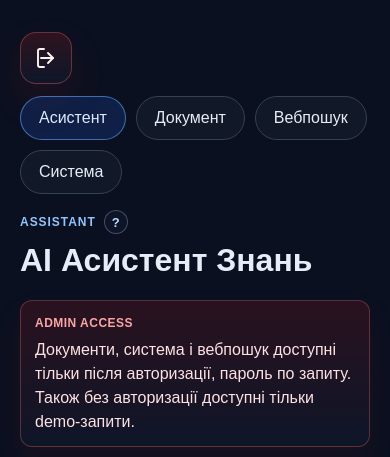
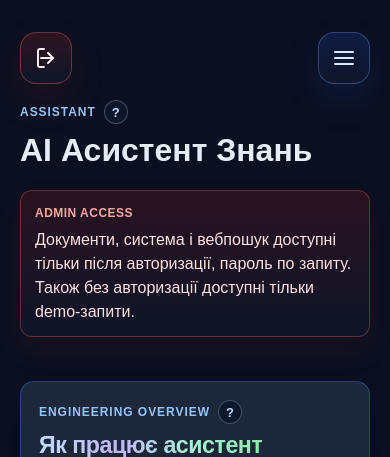
Before and after one commit to drhtka/AI-Knowledge-Assistant, a FastAPI app: page / in a window 390 px wide; the page is wider, and only the part inside the window is pictured. Shown: the top 457 px of that part. Run offline with FastAPI, Linux system fonts and the light colour scheme.

Commit message:
add mobile hamburger navigation in header

```diff
--- a/static/css/components/navigation.css
+++ b/static/css/components/navigation.css
@@ -4,6 +4,53 @@
     flex-wrap: wrap;
     justify-content: flex-end;
     align-self: flex-start;
+}
+
+.page-nav-toggle {
+    display: none;
+    width: 52px;
+    min-width: 52px;
+    height: 52px;
+    padding: 0;
+    align-items: center;
+    justify-content: center;
+    gap: 4px;
+    flex-direction: column;
+    border: 1px solid rgba(96, 165, 250, 0.34);
+    border-radius: 16px;
+    background: linear-gradient(180deg, rgba(30, 64, 175, 0.24), rgba(15, 23, 42, 0.94));
+    box-shadow: 0 16px 34px rgba(30, 64, 175, 0.18);
+    color: #dbeafe;
+    cursor: pointer;
+    transition: transform 0.18s ease, box-shadow 0.18s ease, border-color 0.18s ease;
+}
+
+.page-nav-toggle:hover,
+.page-nav-toggle:focus-visible {
+    transform: translateY(-1px);
+    border-color: rgba(96, 165, 250, 0.55);
+    box-shadow: 0 18px 38px rgba(30, 64, 175, 0.24);
+    outline: none;
+}
+
+.page-nav-toggle-line {
+    width: 20px;
+    height: 2px;
+    border-radius: 999px;
+    background: currentColor;
+    transition: transform 0.18s ease, opacity 0.18s ease;
+}
+
+.page-nav-toggle.is-open .page-nav-toggle-line:nth-child(1) {
+    transform: translateY(6px) rotate(45deg);
+}
+
+.page-nav-toggle.is-open .page-nav-toggle-line:nth-child(2) {
+    opacity: 0;
+}
+
+.page-nav-toggle.is-open .page-nav-toggle-line:nth-child(3) {
+    transform: translateY(-6px) rotate(-45deg);
 }
 
 .page-nav-link,
--- a/static/css/layout/shell.css
+++ b/static/css/layout/shell.css
@@ -15,6 +15,7 @@ main {
     display: flex;
     justify-content: space-between;
     align-items: flex-start;
+    flex-wrap: wrap;
     gap: 12px;
 }
 
--- a/static/css/pages/responsive.css
+++ b/static/css/pages/responsive.css
@@ -1,9 +1,35 @@
 @media (max-width: 860px) {
     .page-header-top {
-        flex-direction: column;
+        flex-direction: row;
+        align-items: center;
+    }
+
+    .page-nav-toggle {
+        display: inline-flex;
+        margin-left: auto;
     }
 
     .page-nav {
+        display: none;
+        width: 100%;
+        order: 3;
+        flex-direction: column;
+        align-items: stretch;
+        justify-content: flex-start;
+        gap: 10px;
+        padding: 12px;
+        border: 1px solid rgba(51, 65, 85, 0.7);
+        border-radius: 20px;
+        background: rgba(15, 23, 42, 0.96);
+        box-shadow: 0 16px 34px rgba(2, 6, 23, 0.32);
+    }
+
+    .page-nav.is-open {
+        display: flex;
+    }
+
+    .page-nav-link {
+        width: 100%;
         justify-content: flex-start;
     }
 
--- a/static/js/index.js
+++ b/static/js/index.js
@@ -24,6 +24,73 @@ import {
 } from "./system/config.js";
 import { initializeReindexControls } from "./system/reindex.js";
 
+function initializeMobileNavigation() {
+    const pageNav = document.getElementById("page-nav");
+    const pageNavToggle = document.getElementById("page-nav-toggle");
+    const pageHeaderTop = document.querySelector(".page-header-top");
+
+    if (!(pageNav instanceof HTMLElement) || !(pageNavToggle instanceof HTMLButtonElement)) {
+        return;
+    }
+
+    const mobileQuery = window.matchMedia("(max-width: 860px)");
+    let isOpen = false;
+
+    const syncState = () => {
+        const isMobile = mobileQuery.matches;
+        pageNav.classList.toggle("is-open", isMobile && isOpen);
+        pageNavToggle.classList.toggle("is-open", isMobile && isOpen);
+        pageNavToggle.setAttribute("aria-expanded", isMobile && isOpen ? "true" : "false");
+        pageNavToggle.setAttribute("aria-label", isMobile && isOpen ? "Закрити навігацію" : "Відкрити навігацію");
+        pageNav.setAttribute("aria-hidden", isMobile && !isOpen ? "true" : "false");
+    };
+
+    const closeMenu = () => {
+        isOpen = false;
+        syncState();
+    };
+
+    pageNavToggle.addEventListener("click", () => {
+        if (!mobileQuery.matches) {
+            return;
+        }
+
+        isOpen = !isOpen;
+        syncState();
+    });
+
+    pageNav.querySelectorAll("a").forEach((link) => {
+        link.addEventListener("click", closeMenu);
+    });
+
+    document.addEventListener("click", (event) => {
+        if (!mobileQuery.matches || !isOpen || !(pageHeaderTop instanceof HTMLElement)) {
+            return;
+        }
+
+        if (pageHeaderTop.contains(event.target instanceof Node ? event.target : null)) {
+            return;
+        }
+
+        closeMenu();
+    });
+
+    document.addEventListener("keydown", (event) => {
+        if (event.key === "Escape" && isOpen) {
+            closeMenu();
+        }
+    });
+
+    mobileQuery.addEventListener("change", () => {
+        if (!mobileQuery.matches) {
+            isOpen = false;
+        }
+        syncState();
+    });
+
+    syncState();
+}
+
 demoButtons.forEach((button) => {
     button.addEventListener("click", () => {
         fillQuestionInput(button.dataset.demoQuestion ?? "");
@@ -31,6 +98,7 @@ demoButtons.forEach((button) => {
 });
 
 initializeAdminAccess();
+initializeMobileNavigation();
 
 if (questionForm instanceof HTMLFormElement) {
     const questionInput = getQuestionInput();
--- a/templates/base.html
+++ b/templates/base.html
@@ -95,7 +95,19 @@
                         </div>
                     </section>
                     {% endif %}
-                    <nav class="page-nav" aria-label="Primary">
+                    <button
+                        type="button"
+                        class="page-nav-toggle"
+                        id="page-nav-toggle"
+                        aria-label="Відкрити навігацію"
+                        aria-controls="page-nav"
+                        aria-expanded="false"
+                    >
+                        <span class="page-nav-toggle-line" aria-hidden="true"></span>
+                        <span class="page-nav-toggle-line" aria-hidden="true"></span>
+                        <span class="page-nav-toggle-line" aria-hidden="true"></span>
+                    </button>
+                    <nav class="page-nav" id="page-nav" aria-label="Primary">
                         <a
                             href="/"
                             class="page-nav-link {% if active_page == 'assistant' %}is-active{% endif %}"
```
